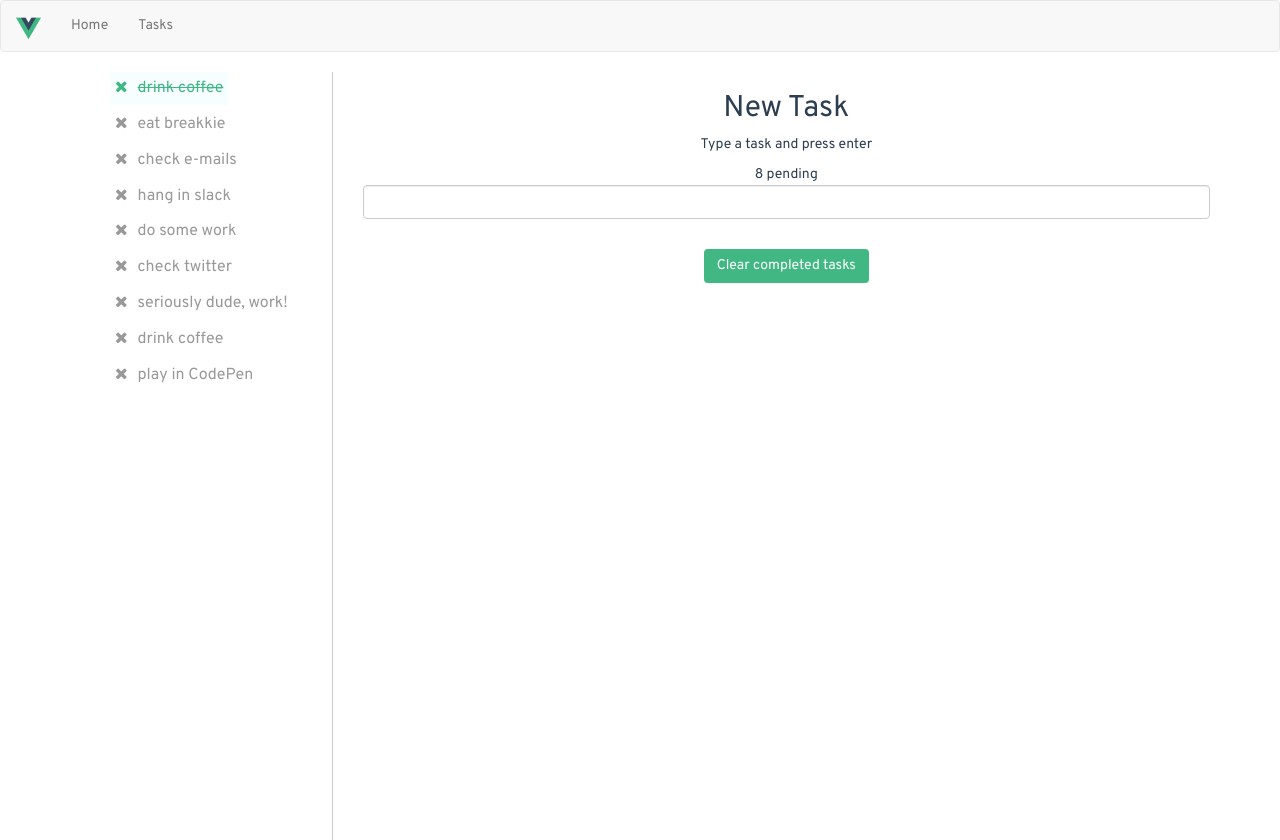
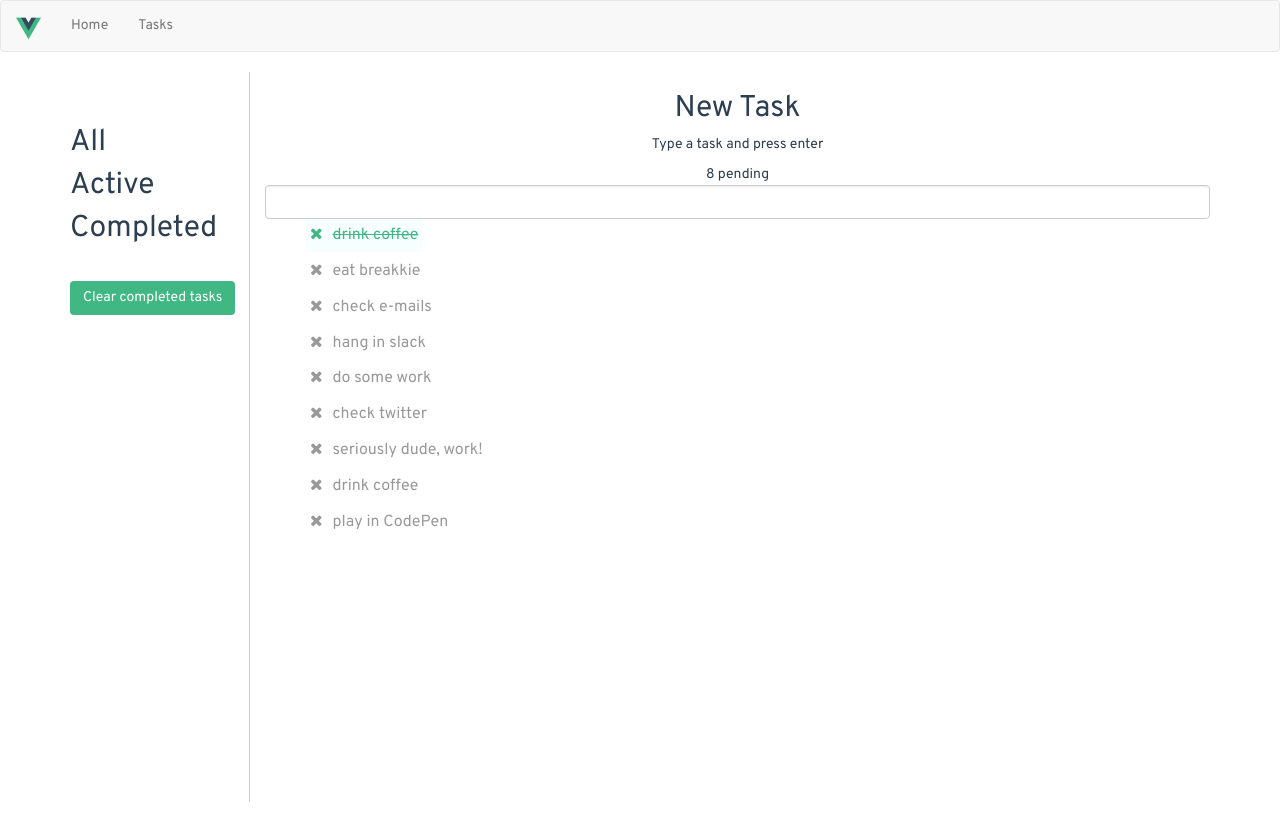
Before and after one commit to cinthyasm/vuejs-example, a Vue app: page /#/todo-list in a window 1280 px wide. Shown: the top 840 px of the page. Built offline with nearby package versions, Linux system fonts and the light colour scheme; a web font is replaced by a local one.

Commit message:
Filter actions

```diff
--- a/src/components/TodoList.vue
+++ b/src/components/TodoList.vue
@@ -2,22 +2,27 @@
   <div class="todo-list">
     <div class="container">
       <div class="row">
-          <div class="col-md-3">
+        <div class="col-md-2 sidebar aligner">
+          <ul class="tags">
+            <li @click="getAll">All</li>
+            <li @click="getActive">Active</li>
+            <li @click="getCompletes">Completed</li>
+            <button class="btn todos__clear" @click.prevent="clearCompleted" v-show="itemsDone.length">Clear completed tasks</button>
+          </ul>
+        </div>
+        <div class="col-md-10">
+          <h2>New Task</h2>
+          <p>Type a task and press enter</p>
+          <span v-show="itemsTodo.length">{{ itemsTodo.length }} pending</span>
+          <input class="form-control" type="text" @keyup.enter="addTodo" v-model="newTodo"/>
           <div class="todos__block">
             <ul class="todos__list">
-                    <li class="todos__item" v-for="(todo,index) in todos" :class="{ 'todos__completed': todo.completed }" @click="todo.completed = !todo.completed" transition="fade">
+                <li class="todos__item" v-for="(todo,index) in filteredList" :class="{ 'todos__completed': todo.completed }" @click="todo.completed = !todo.completed" transition="fade">
                 <span class="todos__delete" @click.stop="removeTodo(index)">
                     <i class="fa fa-times" aria-hidden="true"></i></span>{{ todo.text }}
                 </li>
             </ul>
           </div>
-          </div>
-          <div class="col-md-9">
-              <h2>New Task</h2>
-              <p>Type a task and press enter</p>
-            <span v-show="itemsTodo.length">{{ itemsTodo.length }} pending</span>
-            <input class="form-control" type="text" @keyup.enter="addTodo" v-model="newTodo"/>
-            <button class="btn todos__clear" @click.prevent="clearCompleted" v-show="itemsDone.length">Clear completed tasks</button>
         </div>
       </div>
     </div>
@@ -32,6 +37,7 @@ export default {
     return {
       title: 'Todo List',
       newTodo: '',
+      filteredList: [],
       todos: [
           {text: 'drink coffee', completed: true},
           {text: 'eat breakkie', completed: false},
@@ -54,7 +60,6 @@ export default {
     }
   },
    methods: {
-
     addTodo() {
       // create new todo object
       const newEntry = {
@@ -69,23 +74,47 @@ export default {
         this.newTodo = ''
       }
     },
-
+    getCompletes(){
+      this.filteredList =  this.todos.filter(todo => todo.completed);
+    },
+    getActive(){
+      this.filteredList = this.todos.filter(todo => !todo.completed);
+    },
     removeTodo(index) {
       // remove todo item
       this.todos.splice(index, 1)
     },
-
+    getAll(){
+      this.filteredList = this.todos;
+    },
     clearCompleted() {
       // only keep todo items not completed (see computed data)
-      this.todos = this.itemsTodo
+      this.filteredList = this.itemsTodo
     }
+  },//methods
+  created(){
+    this.filteredList = this.todos;
   }
 
 }
 </script>
 <style>
+
+
+.sidebar{
+  height: calc(100vh - 70px);
+  border-right: 1px solid #CCC;
+}
+
+.tags{
+  padding: 50px 0 0 0;
+  list-style-type: none;
+}
+.tags li{
+  font-size: 3rem;
+  text-align: left;
+}
 .todos__block{
-    border-right: 1px solid #CCC;
   height: 100vh;
 }
 .todos__title {
```
Lines whose indentation alone changed are shown as unchanged.
